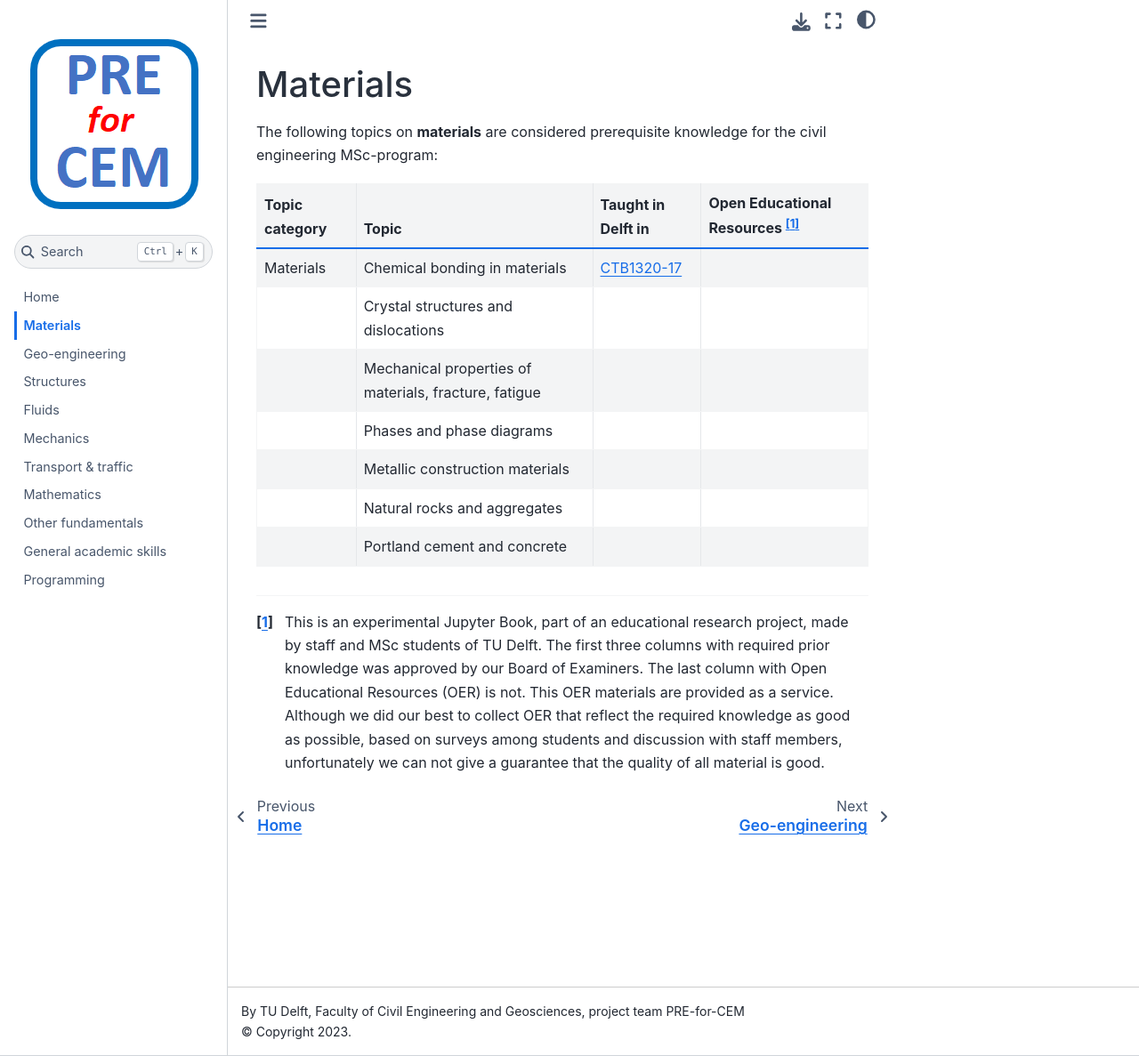
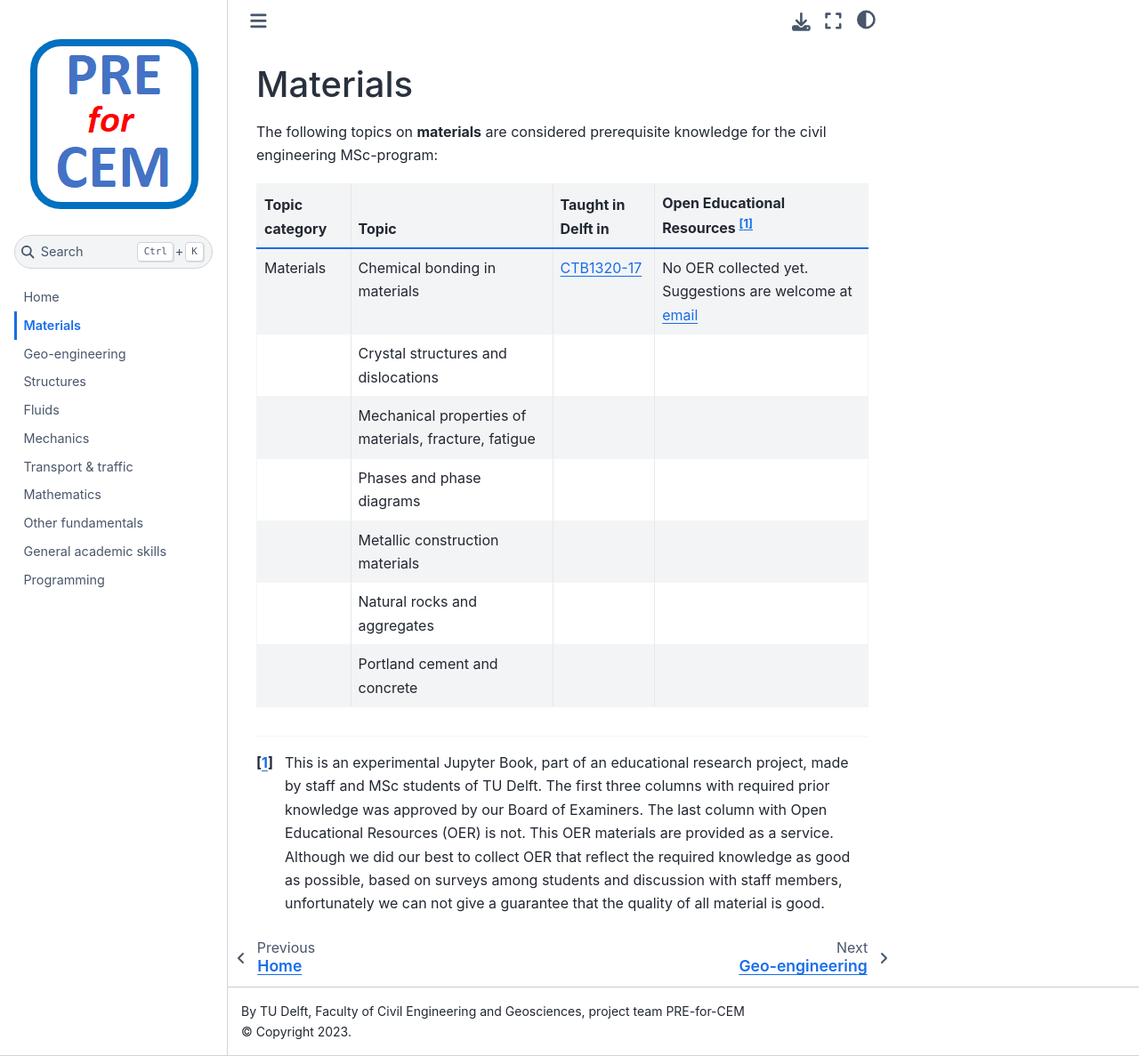
Before and after one commit to TUDelft-CITG/pre-for-cem, a Jupyter Book: the page built from book/contents/materials.md, in a window 1280 px wide and 1187 px high. Shown: the whole window at 89% size. Built offline with Jupyter Book 1.0.4 settings and Sphinx 7.4.7 and the Sphinx Book theme 1.1.4, drawn with Linux system fonts in a browser that asks for light colours.

Commit message:
Update materials.md

```diff
--- a/book/contents/materials.md
+++ b/book/contents/materials.md
@@ -4,7 +4,7 @@ The following topics on **materials** are considered prerequisite knowledge for
 
 |Topic category|Topic   |Taught in Delft in  | Open Educational Resources [^1] |
 |:------|:--------|:------------------|:---------------------------|
-| Materials      | Chemical bonding in materials                                                                                                                            | [CTB1320-17](https://studiegids.tudelft.nl/a101_displayCourse.do?course_id=61974) |
+| Materials      | Chemical bonding in materials                                                                                                                            | [CTB1320-17](https://studiegids.tudelft.nl/a101_displayCourse.do?course_id=61974) | No OER collected yet. Suggestions are welcome at [email](mailto:h.r.schipper@tudelft.nl?subject=pre-for-cem)
 |                      | Crystal structures and dislocations                                                                                                                                        |                                 |
 |                      | Mechanical properties of materials, fracture, fatigue                                                                                                                                        |                                 |
 |                      | Phases and phase diagrams                                                                                                                                       |                                 |
```
